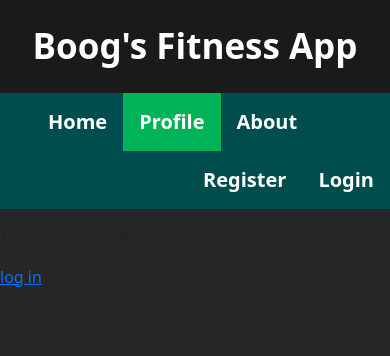
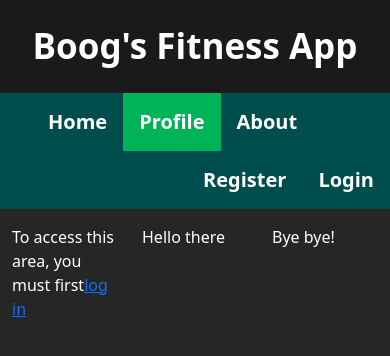
Before and after one commit to ArandaPaige/fitness_web_app, a Flask app: page /profile/ in a window 390 px wide. Shown: the top 356 px of the page. Run offline with Flask 2, Linux system fonts and the light colour scheme.

Commit message:
Added remember me fields to auth forms. Responsive CSS added to profile.

```diff
--- a/fitness_web_app/model.py
+++ b/fitness_web_app/model.py
@@ -8,7 +8,7 @@ from flask_wtf import FlaskForm
 from flask_login import UserMixin, AnonymousUserMixin
 from sqlalchemy import Column, ForeignKey, Integer, String, Float, Date, Boolean
 from sqlalchemy.orm import relationship
-from wtforms import StringField, PasswordField, SubmitField, DateField, DecimalField, IntegerField
+from wtforms import StringField, PasswordField, SubmitField, DateField, DecimalField, IntegerField, BooleanField
 from wtforms.fields.html5 import EmailField
 from wtforms.validators import Email, InputRequired, Length, EqualTo, ValidationError, NumberRange
 
@@ -429,7 +429,7 @@ class RegistrationForm(FlaskForm):
             Length(min=8, max=60),
         ]
     )
-    confirm_password = PasswordField('Confirm Password', validators=[EqualTo('password')])
+    remember_me = BooleanField('Remember Me?', default='checked')
     submit = SubmitField('Register')
 
     def validate_existing_user(form, field):
@@ -460,6 +460,7 @@ class LoginForm(FlaskForm):
             Length(min=8, max=60),
         ]
     )
+    remember_me = BooleanField('Remember Me?', default='checked')
     submit = SubmitField('Log In')
 
     def validate_user_exists(form, field):
--- a/fitness_web_app/static/style.css
+++ b/fitness_web_app/static/style.css
@@ -17,6 +17,10 @@ footer {
 
 body {
     background-color: #262626;
+}
+
+p {
+    color: white;
 }
 
 .navbar {
--- a/fitness_web_app/templates/profile.html
+++ b/fitness_web_app/templates/profile.html
@@ -13,7 +13,25 @@
     {% endif %}
 {% endblock %}
 {% block content %}
-    {% if not current_user.is_authenticated %}
-        <p>To access this area, you must first</p><a href="{{ url_for('login') }}">log in</a>
-    {% endif %}
+    <div class="container">
+      <div class="row">
+        <div class="col">
+            {% if current_user.is_authenticated %}
+                <div>
+                    <p>Good day, {{ current_user.username }}</p>
+                </div>
+            {% else %}
+                <div>
+                    <p>To access this area, you must first<a style="display:inline" href="{{ url_for('login') }}">log in</a></p>
+                </div>
+            {% endif %}
+        </div>
+        <div class="col">
+          <p>Hello there</p>
+        </div>
+        <div class="col">
+          <p>Bye bye!</p>
+        </div>
+      </div>
+    </div>
 {% endblock %}
```
Also changed, not shown: fitness_web_app/auth.py (+5 -2 lines), fitness_web_app/templates/register.html (+7 -13 lines).
